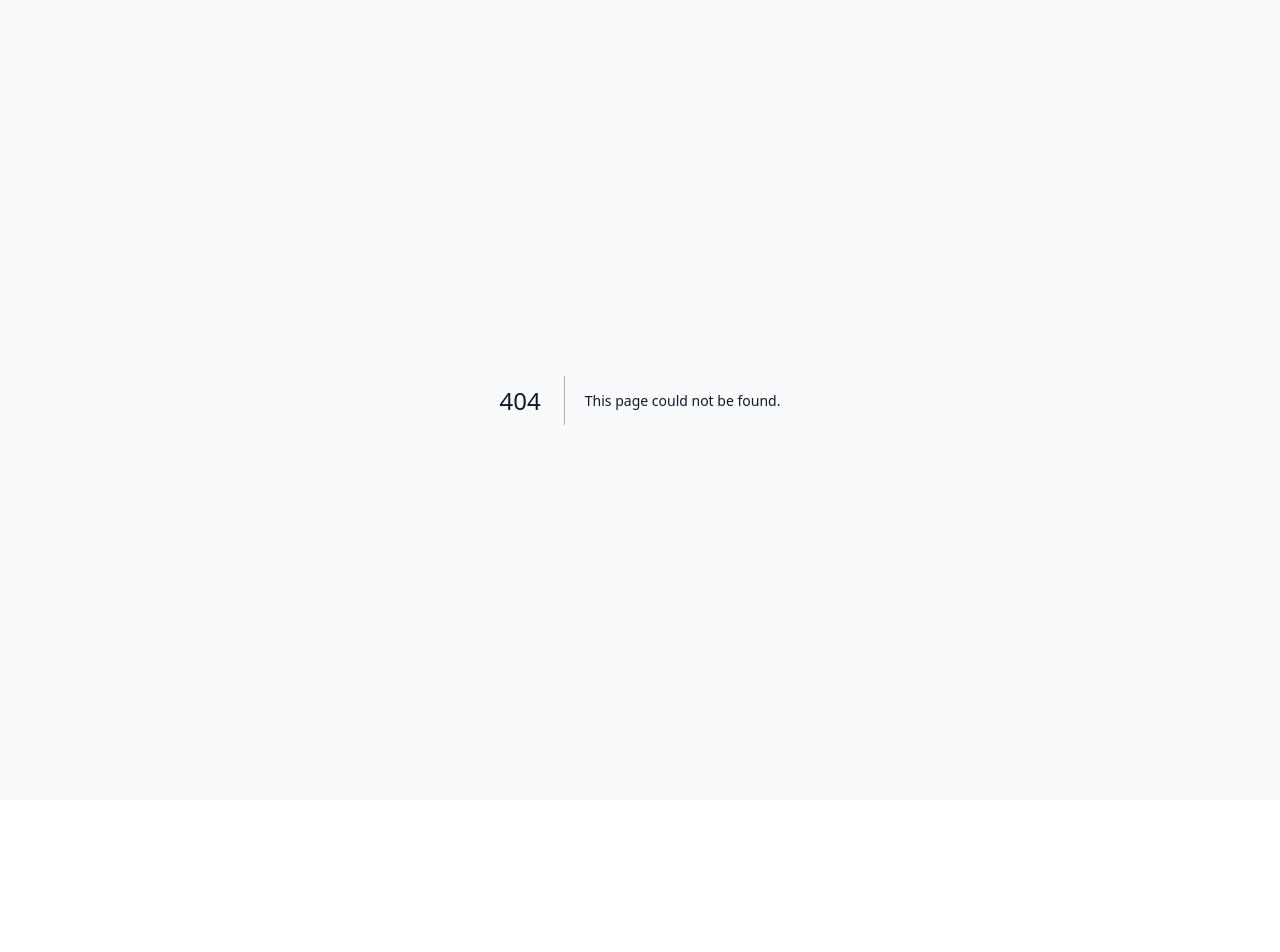
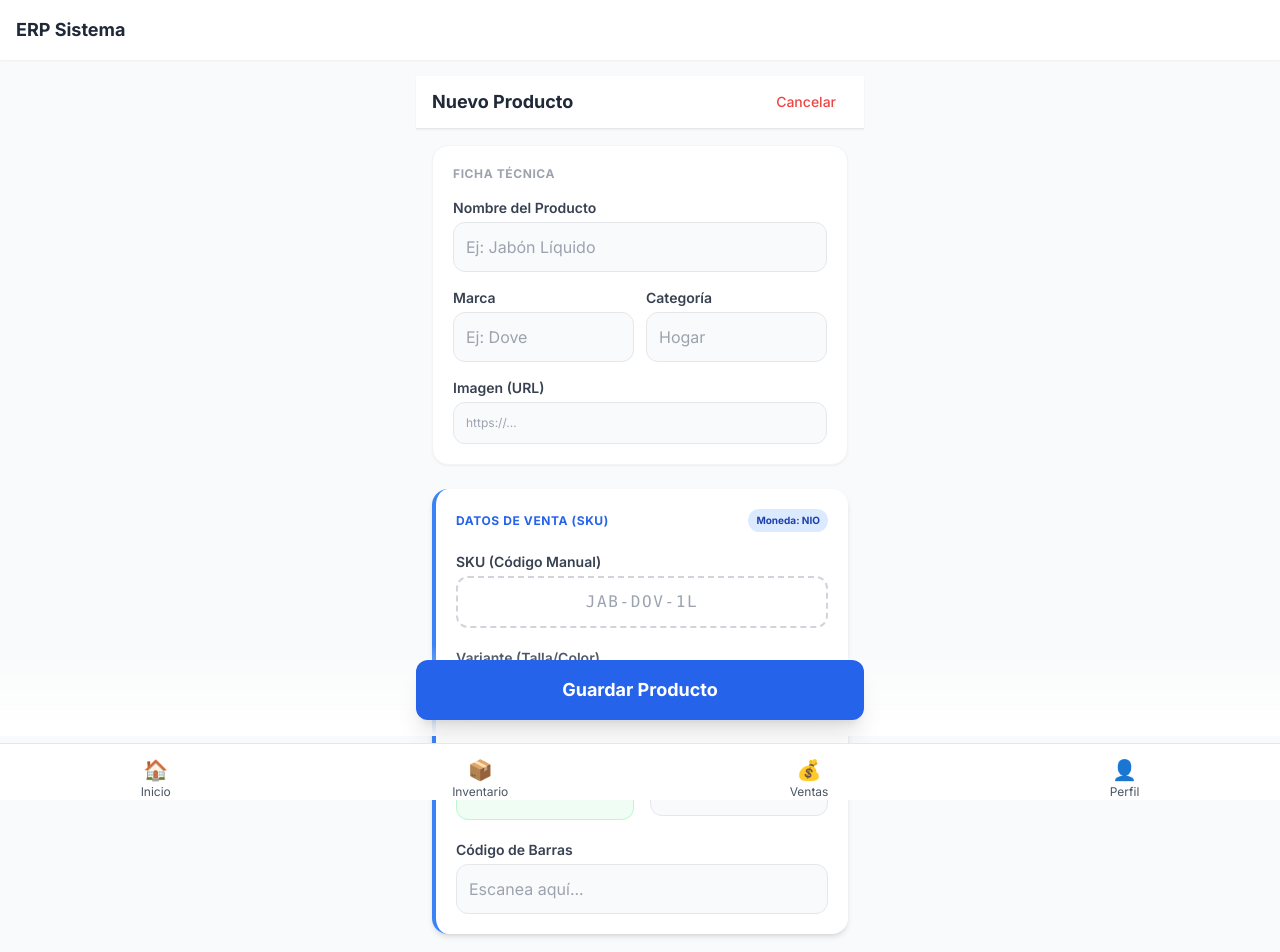
Before and after one commit to jarodlopez/ERP-homemart, a Next.js app: page /dashboard/inventory/new in a window 1280 px wide. Before the commit this address had no page. Shown: the top 952 px of the page. Before the commit the page ends 800 px from the top, so only its background shows below. Built offline with nearby package versions, Linux system fonts and the light colour scheme; no server answers; sample sign-in values are in the browser's storage.

Commit message:
Create page.tsx

```diff
--- /dev/null
+++ b/src/app/dashboard/inventory/new/page.tsx
@@ -0,0 +1,103 @@
+'use client';
+
+import { createProductAction } from '@/app/actions/inventory';
+import { useState } from 'react';
+import Link from 'next/link';
+
+export default function NewProductPage() {
+  const [loading, setLoading] = useState(false);
+
+  return (
+    <div className="max-w-md mx-auto bg-gray-50 min-h-screen pb-24">
+      {/* Header Fijo */}
+      <div className="bg-white px-4 py-3 border-b border-gray-200 sticky top-0 z-20 flex justify-between items-center shadow-sm">
+        <h1 className="text-lg font-bold text-gray-800">Nuevo Producto</h1>
+        <Link href="/dashboard/inventory" className="text-sm font-medium text-red-500 hover:bg-red-50 px-3 py-1 rounded-md transition">
+          Cancelar
+        </Link>
+      </div>
+
+      <form action={createProductAction} onSubmit={() => setLoading(true)} className="p-4 space-y-6">
+
+        {/* Tarjeta 1: Info General */}
+        <div className="bg-white p-5 rounded-2xl shadow-sm border border-gray-100 space-y-4">
+          <h2 className="text-xs font-bold uppercase text-gray-400 tracking-wider">Ficha Técnica</h2>
+
+          <div>
+            <label className="block text-sm font-semibold text-gray-700 mb-1">Nombre del Producto</label>
+            <input name="name" type="text" required placeholder="Ej: Jabón Líquido" className="w-full p-3 bg-gray-50 border border-gray-200 rounded-xl focus:ring-2 focus:ring-blue-500 focus:bg-white transition outline-none" />
+          </div>
+
+          <div className="grid grid-cols-2 gap-3">
+            <div>
+              <label className="block text-sm font-semibold text-gray-700 mb-1">Marca</label>
+              <input name="brand" type="text" placeholder="Ej: Dove" className="w-full p-3 bg-gray-50 border border-gray-200 rounded-xl outline-none" />
+            </div>
+            <div>
+              <label className="block text-sm font-semibold text-gray-700 mb-1">Categoría</label>
+              <input name="category" type="text" placeholder="Hogar" className="w-full p-3 bg-gray-50 border border-gray-200 rounded-xl outline-none" />
+            </div>
+          </div>
+
+          <div>
+            <label className="block text-sm font-semibold text-gray-700 mb-1">Imagen (URL)</label>
+            <input name="imageUrl" type="url" placeholder="https://..." className="w-full p-3 bg-gray-50 border border-gray-200 rounded-xl outline-none text-xs" />
+          </div>
+        </div>
+
+        {/* Tarjeta 2: Datos de Venta (SKU) */}
+        <div className="bg-white p-5 rounded-2xl shadow-md border-l-4 border-blue-500 space-y-5">
+          <div className="flex justify-between items-center">
+             <h2 className="text-xs font-bold uppercase text-blue-600 tracking-wider">Datos de Venta (SKU)</h2>
+             <span className="bg-blue-100 text-blue-800 text-[10px] px-2 py-1 rounded-full font-bold">Moneda: NIO</span>
+          </div>
+
+          <div>
+            <label className="block text-sm font-semibold text-gray-700 mb-1">SKU (Código Manual)</label>
+            <input name="sku" type="text" required placeholder="JAB-DOV-1L" className="w-full p-3 border-2 border-dashed border-gray-300 rounded-xl uppercase font-mono text-center tracking-widest focus:border-blue-500 outline-none" />
+          </div>
+
+          <div>
+            <label className="block text-sm font-semibold text-gray-700 mb-1">Variante (Talla/Color)</label>
+            <input name="variantDetail" type="text" placeholder="Ej: Aroma Lavanda - 1 Litro" className="w-full p-3 bg-gray-50 border border-gray-200 rounded-xl outline-none" />
+          </div>
+
+          <div className="grid grid-cols-2 gap-4">
+            <div>
+              <label className="block text-sm font-semibold text-gray-700 mb-1">Precio Venta</label>
+              <div className="relative">
+                <span className="absolute left-3 top-3 text-gray-500 font-bold">C$</span>
+                <input name="price" type="number" step="0.01" required className="w-full pl-10 p-3 bg-green-50 border border-green-200 text-green-800 font-bold rounded-xl outline-none text-lg" placeholder="0.00" />
+              </div>
+            </div>
+            <div>
+              <label className="block text-sm font-semibold text-gray-700 mb-1">Costo</label>
+              <div className="relative">
+                <span className="absolute left-3 top-3 text-gray-500 font-bold">C$</span>
+                <input name="cost" type="number" step="0.01" className="w-full pl-10 p-3 bg-gray-50 border border-gray-200 rounded-xl outline-none" placeholder="0.00" />
+              </div>
+            </div>
+          </div>
+
+          <div>
+            <label className="block text-sm font-semibold text-gray-700 mb-1">Código de Barras</label>
+            <input name="barcode" type="text" placeholder="Escanea aquí..." className="w-full p-3 bg-gray-50 border border-gray-200 rounded-xl outline-none" />
+          </div>
+        </div>
+
+        {/* Botón Flotante de Acción */}
+        <div className="fixed bottom-16 left-0 right-0 p-4 bg-gradient-to-t from-white to-transparent">
+          <button type="submit" disabled={loading} className="w-full max-w-md mx-auto bg-blue-600 text-white font-bold py-4 rounded-xl shadow-xl hover:bg-blue-700 active:scale-95 transition flex justify-center items-center text-lg">
+            {loading ? (
+              <span className="flex items-center gap-2">
+                <svg className="animate-spin h-5 w-5 text-white" viewBox="0 0 24 24"><circle class="opacity-25" cx="12" cy="12" r="10" stroke="currentColor" stroke-width="4"></circle><path class="opacity-75" fill="currentColor" d="M4 12a8 8 0 018-8V0C5.373 0 0 5.373 0 12h4zm2 5.291A7.962 7.962 0 014 12H0c0 3.042 1.135 5.824 3 7.938l3-2.647z"></path></svg>
+                Guardando...
+              </span>
+            ) : 'Guardar Producto'}
+          </button>
+        </div>
+
+      </form>
+    </div>
+  );
+}
```
